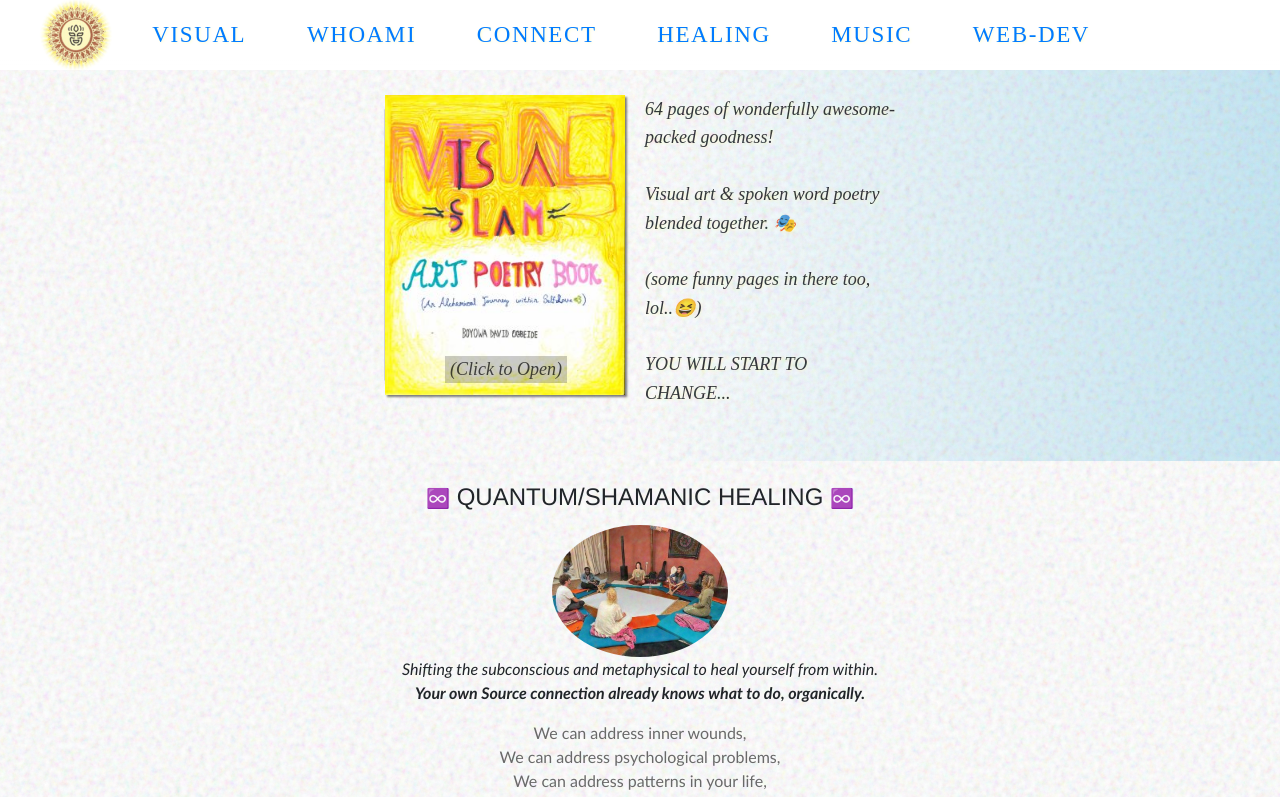
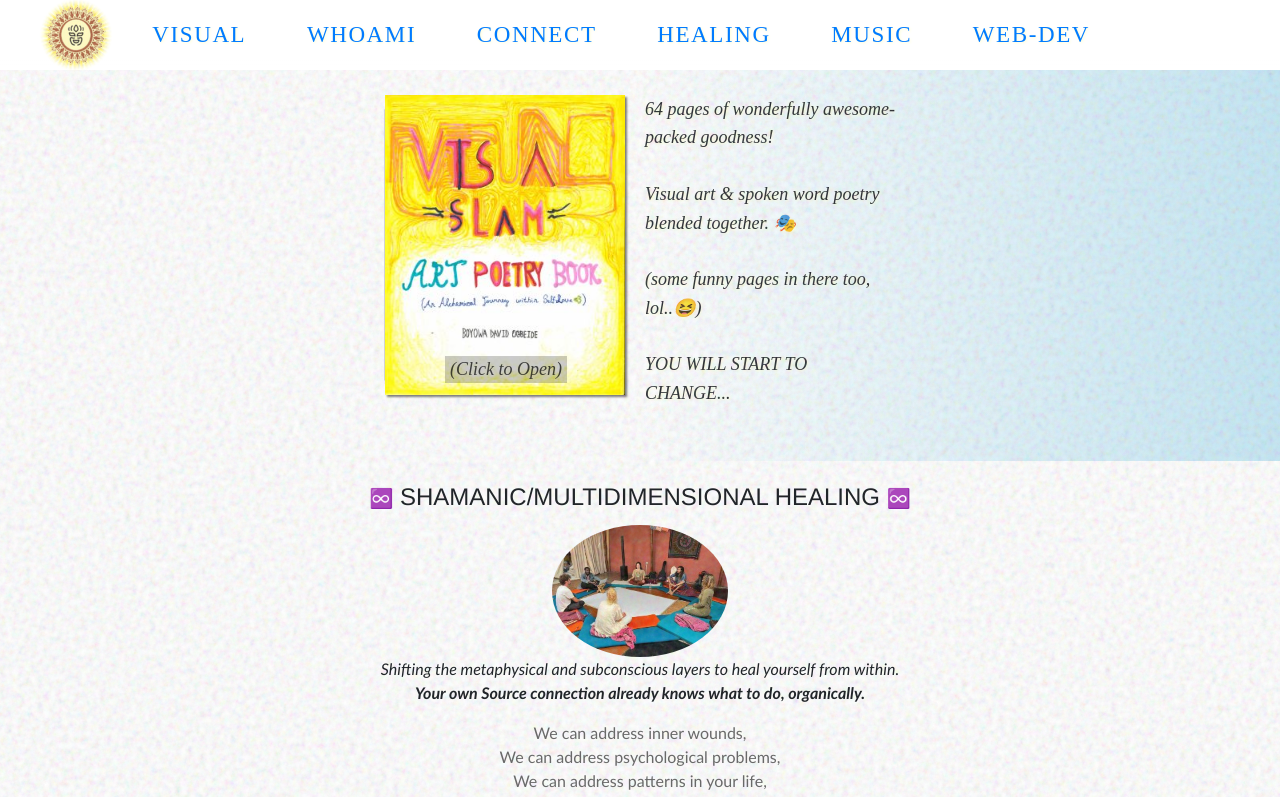
Before and after one commit to dogbeide/bringerofjoyart, a Next.js app: page / in a window 1280 px wide. Shown: the top 797 px of the page. Built offline with nearby package versions, Linux system fonts and the light colour scheme; a web font is replaced by a local one.

Commit message:
shift healing pages to shamanic/multidimensional healing

```diff
--- a/src/app/ui/healing-preview.tsx
+++ b/src/app/ui/healing-preview.tsx
@@ -7,7 +7,7 @@ export default function HealingPreview() {
   return (
     <div id="healing" className="desc mt-2 px-1">
       <div className="title">
-        <span className="inf">♾️</span> <a>QUANTUM/SHAMANIC HEALING</a>{" "}
+        <span className="inf">♾️</span> <a>SHAMANIC/MULTIDIMENSIONAL HEALING</a>{" "}
         <span className="inf">♾️</span>
       </div>
       <div className="photo-container">
@@ -22,7 +22,7 @@ export default function HealingPreview() {
       <div className="desc">
         <p>
           <i>
-            Shifting the subconscious and metaphysical to heal yourself from within. <br />
+            Shifting the metaphysical and subconscious layers to heal yourself from within.<br />
             <strong>
               Your own Source connection already knows what to do, organically.
             </strong>
--- a/src/app/ui/healing.tsx
+++ b/src/app/ui/healing.tsx
@@ -42,7 +42,7 @@ const QuantumShamanicHealing = () => {
   return (
     <>
       <div className="title">
-        <span className="inf">♾️</span> <a>QUANTUM/SHAMANIC HEALING</a>{" "}
+        <span className="inf">♾️</span> <a>SHAMANIC/MULTIDIMENSIONAL HEALING</a>{" "}
         <span className="inf">♾️</span>
       </div>
       <div className="photo-container">
@@ -59,7 +59,7 @@ const QuantumShamanicHealing = () => {
         <div className="mt-2 px-1">
           <p>
             <i>
-              Shifting the subconscious and metaphysical to heal yourself from within. <br />
+              Shifting the metaphysical and subconscious layers to heal yourself from within.<br />
               <strong>
                 Your own Source connection already knows what to do, organically.
               </strong>
```
